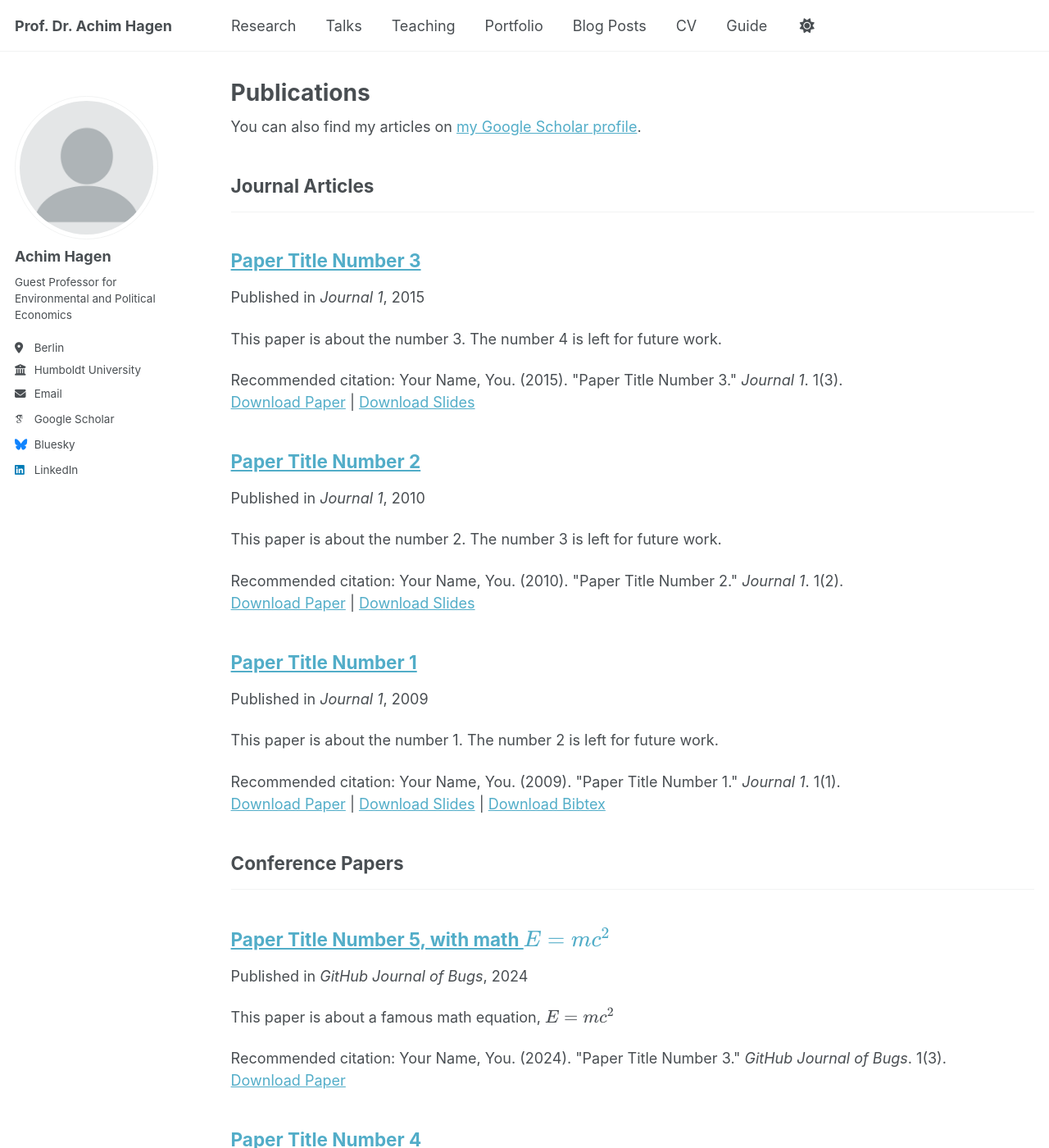
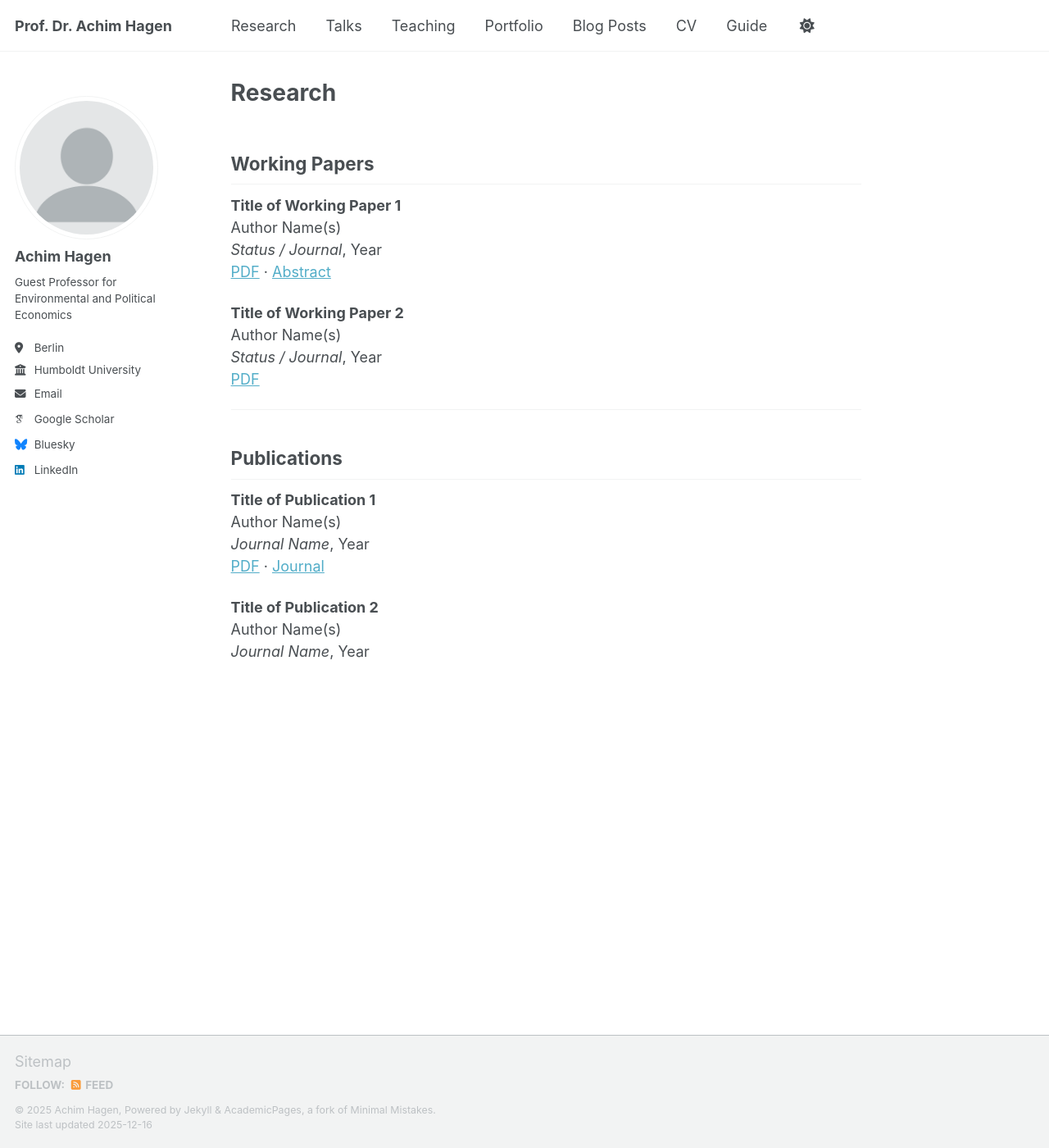
Before and after one commit to achhag/academic, a Jekyll site: the page built from _pages/publications.html, in a window 1280 px wide and 1400 px high. Shown: the whole window at 82% size. Built offline with Jekyll 4.4.1, drawn with Linux system fonts in a browser that asks for light colours; some web fonts are replaced; a script bundle is joined from its source files by our own code; library files that are not in the unit come from our copies; some of the changed text lies outside the part shown.

Commit message:
Update publications.html

```diff
--- a/_pages/publications.html
+++ b/_pages/publications.html
@@ -1,33 +1,39 @@
 ---
-layout: archive
-title: "Publications"
-permalink: /publications/
+layout: single
+title: "Research"
+permalink: /research/
 author_profile: true
 ---
 
-{% if site.author.googlescholar %}
-  <div class="wordwrap">You can also find my articles on <a href="{{site.author.googlescholar}}">my Google Scholar profile</a>.</div>
-{% endif %}
+<h2>Working Papers</h2>
 
-{% include base_path %}
+<p>
+<strong>Title of Working Paper 1</strong><br>
+Author Name(s)<br>
+<em>Status / Journal</em>, Year<br>
+<a href="#">PDF</a> · <a href="#">Abstract</a>
+</p>
 
-<!-- New style rendering if publication categories are defined -->
-{% if site.publication_category %}
-  {% for category in site.publication_category  %}
-    {% assign title_shown = false %}
-    {% for post in site.publications reversed %}
-      {% if post.category != category[0] %}
-        {% continue %}
-      {% endif %}
-      {% unless title_shown %}
-        <h2>{{ category[1].title }}</h2><hr />
-        {% assign title_shown = true %}
-      {% endunless %}
-      {% include archive-single.html %}
-    {% endfor %}
-  {% endfor %}
-{% else %}
-  {% for post in site.publications reversed %}
-    {% include archive-single.html %}
-  {% endfor %}
-{% endif %}
+<p>
+<strong>Title of Working Paper 2</strong><br>
+Author Name(s)<br>
+<em>Status / Journal</em>, Year<br>
+<a href="#">PDF</a>
+</p>
+
+<hr>
+
+<h2>Publications</h2>
+
+<p>
+<strong>Title of Publication 1</strong><br>
+Author Name(s)<br>
+<em>Journal Name</em>, Year<br>
+<a href="#">PDF</a> · <a href="#">Journal</a>
+</p>
+
+<p>
+<strong>Title of Publication 2</strong><br>
+Author Name(s)<br>
+<em>Journal Name</em>, Year
+</p>
```
